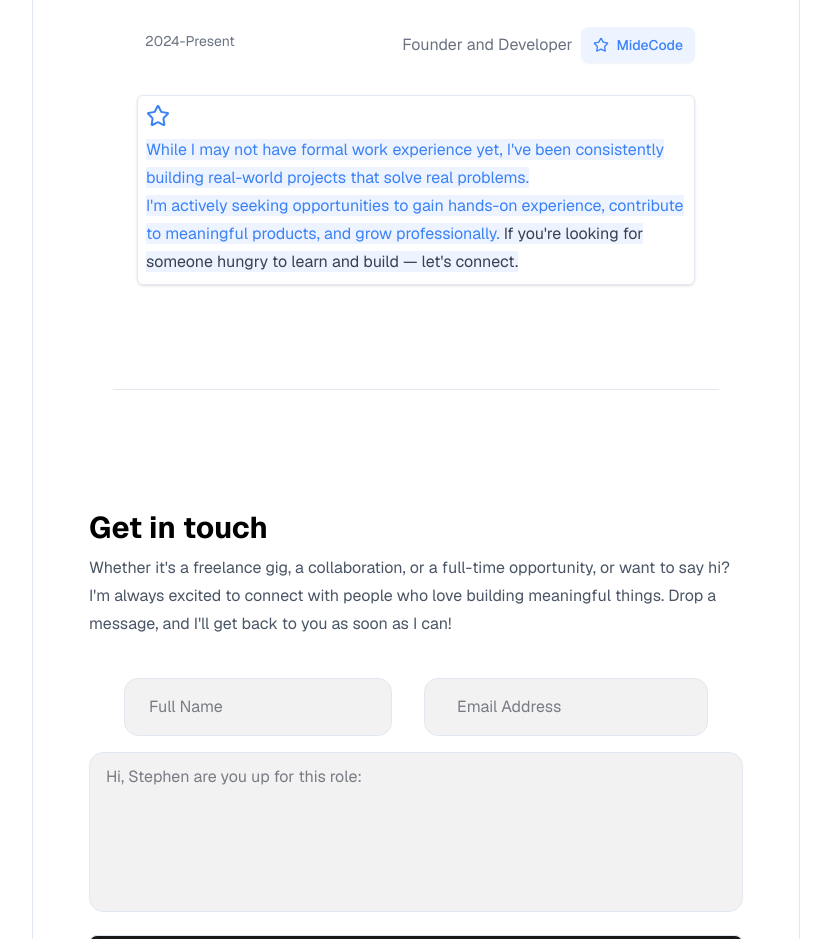
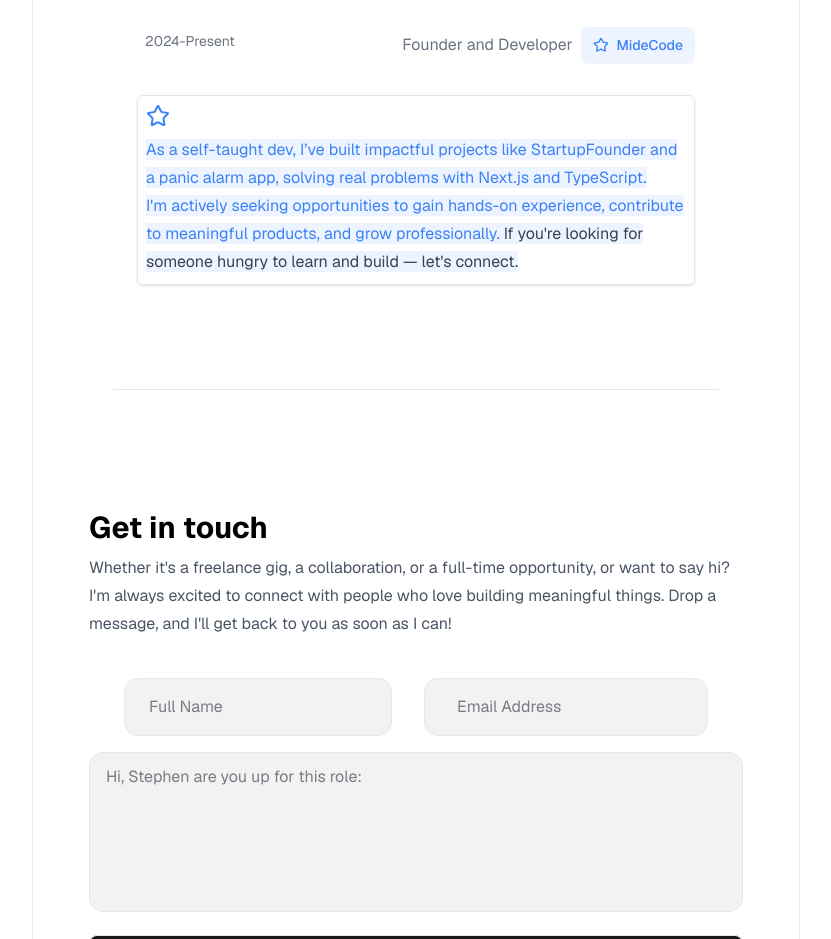
Before and after one commit to SteeveSticks/my-portfolio, a Next.js app: page / in a window 1280 px wide. Shown: the part 3760-4699 px from the top of the page, without its empty margins (224-1055 px from the left). Built offline with nearby package versions, Linux system fonts and the light colour scheme.

Commit message:
experience update

```diff
--- a/src/components/Experience.tsx
+++ b/src/components/Experience.tsx
@@ -29,8 +29,9 @@ const Experience = () => {
         <div className="text-wrap prose border p-2 mt-8 rounded-sm shadow-sm">
           <Star className="text-[#3B82F6] mb-2" />
           <span className="bg-[#EEF4FF] text-[#3B82F6]">
-            While I may not have formal work experience yet, I&apos;ve been
-            consistently building real-world projects that solve real problems.
+            As a self-taught dev, I’ve built impactful projects like
+            StartupFounder and a panic alarm app, solving real problems with
+            Next.js and TypeScript.
             <br />
             I&apos;m actively seeking opportunities to gain hands-on experience,
             contribute to meaningful products, and grow professionally.{" "}
```
